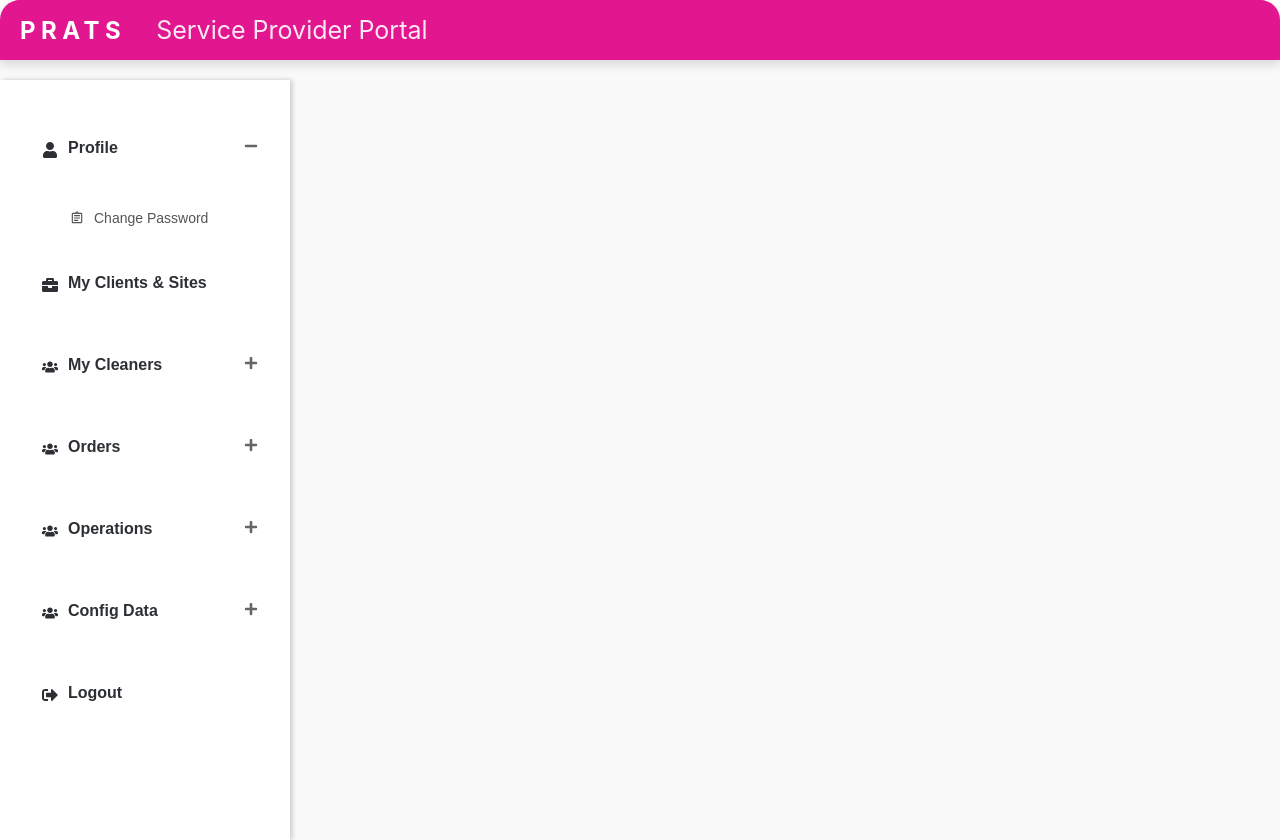
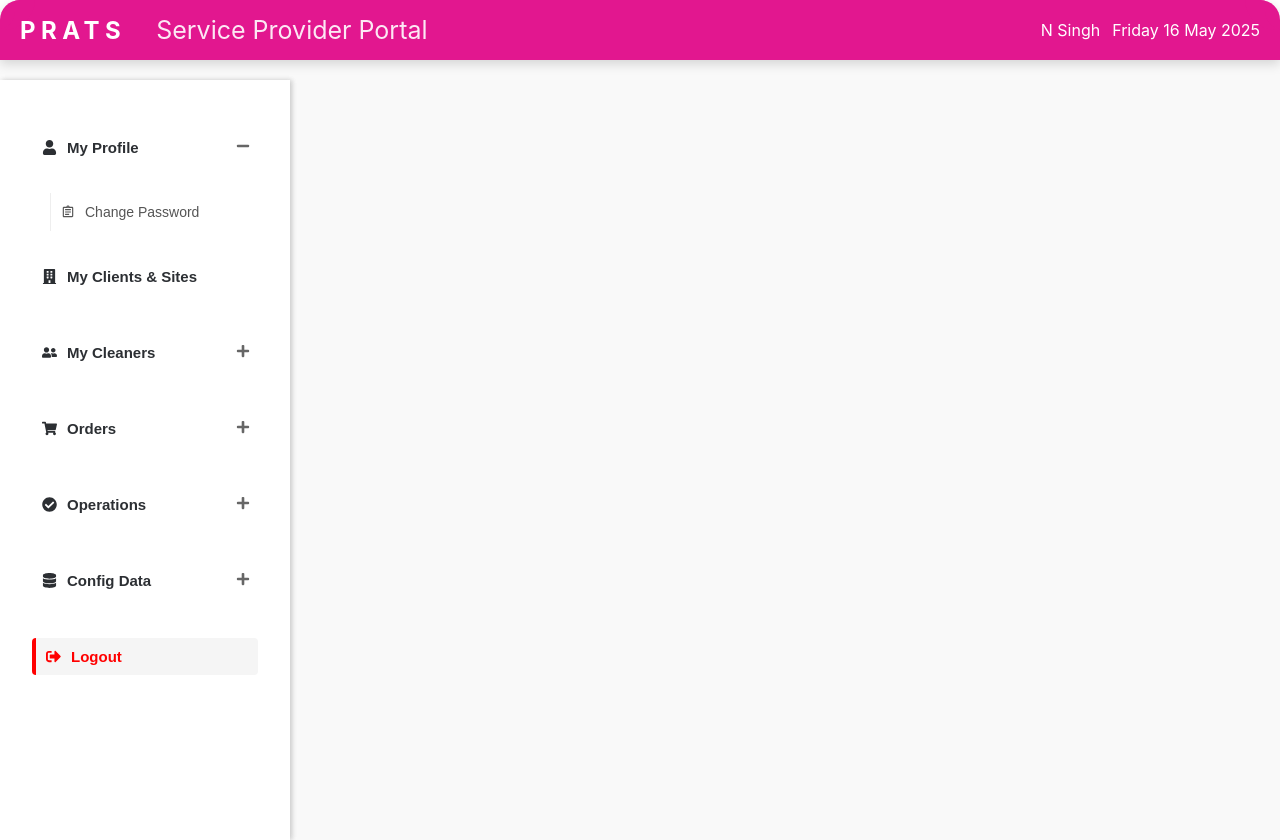
Before and after one commit to aarushigoel24/vivid, a React (Vite) app in the folder frontend/: page /layout/Logout in a window 1280 px wide. Both pictures are taken after a click on the label 251 px from the left and 147 px from the top of the page. Built offline with nearby package versions, Linux system fonts and the light colour scheme.

Commit message:
Commit Changes Astha

```diff
--- a/frontend/src/Cleaners/PeopleIdPage.css
+++ b/frontend/src/Cleaners/PeopleIdPage.css
@@ -98,7 +98,7 @@ label.viewherder1 {
 label {
     display: inline-block;
     max-width: 100%;
-    margin-bottom: 5px;
+
     font-weight: bold;
 
 }
--- a/frontend/src/MyClients&Sites/MyClients&SitesV1.tsx
+++ b/frontend/src/MyClients&Sites/MyClients&SitesV1.tsx
@@ -56,7 +56,7 @@ const [selectedState, setselectedState] = useState("");
                 email: item.manager_email,
               },
               cleaners: [],
-              schedule: item.schedule || [0, 0, 0, 2, 0, 0, 4], // fallback
+              schedule: item.schedule || [1.5, 2, 0.7, 2, 0.3, 0.8, 4], // fallback
             };
           }
 
--- a/frontend/src/Orders/header.css
+++ b/frontend/src/Orders/header.css
@@ -12,6 +12,17 @@
     box-shadow: 0 4px 12px rgba(0,0,0,0.15);
     overflow: hidden;
 }
+.header-right {
+  margin-left: auto;
+  display: flex;
+  align-items: center;
+  gap: 12px; /* Adjust space between elements */
+  font-size: 16px;
+
+  white-space: nowrap;
+  color: white;
+}
+
 
 .mheader > div {
     display: flex;
--- a/frontend/src/Orders/header.tsx
+++ b/frontend/src/Orders/header.tsx
@@ -1,15 +1,29 @@
-// src/components/PinkHeader.tsx
 import React from 'react';
-import './Header.css'; // We'll create this
+import './Header.css';
 
 const MainHeader = () => {
+  const currentDate = new Date();
+  const options: Intl.DateTimeFormatOptions = {
+    weekday: 'long',
+    year: 'numeric',
+    month: 'long',
+    day: 'numeric'
+  };
+  const formattedDate = currentDate.toLocaleDateString('en-US', options);
+
   return (
     <header className="mheader">
-    <div className="header-content">
-      <h1>PRATS</h1>
-      <h2>Service Provider Portal</h2>
-    </div>
-  </header>
+      <div className="header-content">
+        <h1>PRATS</h1>
+        <h2>Service Provider Portal</h2>
+        <div className="header-right">
+  <span className="user-name">N Singh</span>
+
+  <span className="date">Friday 16 May 2025</span>
+</div>
+
+      </div>
+    </header>
   );
 };
 
--- a/frontend/src/sidebar/Sidebar.css
+++ b/frontend/src/sidebar/Sidebar.css
@@ -8,6 +8,22 @@
     font-family: Arial, sans-serif;
     box-shadow: 2px 0 5px rgba(0, 0, 0, 0.1);
     top: 60px;
+}
+
+/* Main menu active link - applies when main item or any subitem is active */
+.sidebar-link.active {
+    color: red;
+    font-weight: bold;
+    background-color: #f5f5f5;
+    border-left: 4px solid red;
+}
+
+/* Submenu active link */
+.submenu-link.active {
+    font-weight: bold;
+    color: orange;
+    background-color: #fdf3e7;
+    border-left: 4px solid orange;
 }
 
 /* Sidebar Title */
@@ -31,7 +47,7 @@ ul {
     align-items: center;
     justify-content: space-between;
     padding: 12px;
-    font-size: 16px;
+    font-size: 15px;
     font-weight: bold;
     cursor: pointer;
     color: #333;
@@ -52,11 +68,13 @@ ul {
     gap: 10px;
     font-weight: bold;
     transition: color 0.3s ease-in-out;
+    width: 100%;
+    padding: 8px 0;
 }
 
 /* Hover Effect */
-.sidebar-link:hover {
-    color: red;
+.sidebar-link:hover:not(.active) {
+    color: #666;
 }
 
 /* Toggle Icons */
@@ -65,6 +83,7 @@ ul {
     cursor: pointer;
     color: #666;
     transition: color 0.3s ease-in-out;
+    padding: 8px;
 }
 
 .toggle-icon:hover {
@@ -74,7 +93,8 @@ ul {
 /* Submenu Styling */
 .sidebar-submenu {
     padding-left: 20px;
-    margin-left: 10px;
+    margin-left: 30px;
+    border-left: 1px solid #eee;
 }
 
 .sidebar-submenu li {
@@ -88,15 +108,13 @@ ul {
     display: flex;
     align-items: center;
     gap: 10px;
-    padding: 5px 40px;
+    padding: 5px 10px;
     font-size: 14px;
-    transition: color 0.3s ease-in-out;
+    transition: all 0.3s ease-in-out;
+    border-radius: 4px;
 }
 
-/* Active submenu link */
-.submenu-link.active {
-    font-weight: bold;
-    color: orange;
+.submenu-link:hover:not(.active) {
+    background-color: #f5f5f5;
+    color: #333;
 }
-
-/* Hover Effect */
--- a/frontend/src/sidebar/Sidebar.tsx
+++ b/frontend/src/sidebar/Sidebar.tsx
@@ -1,9 +1,9 @@
 import React, { useState } from "react";
-import { NavLink } from "react-router-dom";
-import { FaChartBar, FaUser, FaUsers, FaBriefcase, FaSignOutAlt, FaPlus, FaMinus } from "react-icons/fa";
-import { MdWork, MdOutlineAssignment } from "react-icons/md"; // Extra icons
+import { NavLink, useLocation } from "react-router-dom";
+import { FaChartBar, FaUser, FaUsers, FaBriefcase, FaSignOutAlt, FaPlus, FaMinus, FaBuilding, FaUserFriends, FaShoppingCart, FaCheckCircle, FaDatabase } from "react-icons/fa";
+import { MdWork, MdOutlineAssignment } from "react-icons/md";
 import "./Sidebar.css";
-import { JSX } from "react";
+import { JSX } from "react/jsx-runtime";
 
 // Define the structure of a menu item
 interface SubMenuItem {
@@ -22,6 +22,7 @@ interface MenuItem {
 
 const Sidebar: React.FC = () => {
   const [expanded, setExpanded] = useState<{ [key: string]: boolean }>({});
+  const location = useLocation();
 
   const toggleSection = (section: string) => {
     setExpanded((prev) => ({
@@ -30,27 +31,59 @@ const Sidebar: React.FC = () => {
     }));
   };
 
+  // Function to check if any submenu item is active
+  const isSubmenuActive = (subItems: SubMenuItem[] | undefined) => {
+    if (!subItems) return false;
+    return subItems.some(subItem => location.pathname === subItem.path);
+  };
+
   const menuItems: MenuItem[] = [
-
-    { label: "Profile", path: "/layout/profile", icon: <FaUser />, hasSubmenu: true, subItems: [
+    {
+      label: "My Profile",
+      path: "/layout/profile",
+      icon: <FaUser />,
+      hasSubmenu: true,
+      subItems: [
         { label: "Change Password", path: "/layout/ChangePassword", icon: <MdOutlineAssignment /> },
-    ]},
-    { label: "My Clients & Sites", path: "/layout/MyClients&SitesV1", icon: <FaBriefcase />, hasSubmenu: false },
-    { label: "My Cleaners", path: "/layout/MyCleaners", icon: <FaUsers />, hasSubmenu: true, subItems: [
+      ]
+    },
+    {
+      label: "My Clients & Sites",
+      path: "/layout/MyClients&SitesV1",
+      icon: <FaBuilding />,
+      hasSubmenu: false
+    },
+    {
+      label: "My Cleaners",
+      path: "/layout/MyCleaners",
+      icon: <FaUserFriends />,
+      hasSubmenu: true,
+      subItems: [
         { label: "Cleaner Admin", path: "/layout/CleanerAdminV1", icon: <MdWork /> },
         { label: "Cleaner Certificates", path: "/layout/CleanerCertificateV1", icon: <MdWork /> },
         { label: "Cleaner Induction", path: "/layout/CleanerInductionV1", icon: <MdWork /> },
-
-    ]},
-    { label: "Orders", path: "/layout/Orders", icon: <FaUsers />, hasSubmenu: true, subItems: [
+      ]
+    },
+    {
+      label: "Orders",
+      path: "/layout/Orders",
+      icon: <FaShoppingCart />,
+      hasSubmenu: true,
+      subItems: [
         { label: "Periodical Work Orders", path: "/layout/PeriodicalWorkOrdersV1" },
         { label: "Complaint Work Orders", path: "/layout/ComplaintWorkOrdersV1" },
         { label: "All Work Orders", path: "/layout/AllWorkOrdersV1" },
         { label: "Work Order Dashboard", path: "/layout/WorkOrderDashboard" },
-    ]},
-    { label: "Operations", path: "/layout/Operations", icon: <FaUsers />, hasSubmenu: true, subItems: [
+      ]
+    },
+    {
+      label: "Operations",
+      path: "/layout/Operations",
+      icon: <FaCheckCircle />,
+      hasSubmenu: true,
+      subItems: [
         { label: "CleanTrak Real-time Data V2", path: "/layout/CleanTrakRealtimeDataV2", icon: <MdWork /> },
-        { label: "Time On Site V1", path: "/layout/ComplaintWorkOrdersV1", icon: <MdOutlineAssignment /> },
+        { label: "Time On Site V1", path: "/layout/TimeOnSiteV1", icon: <MdOutlineAssignment /> },
         { label: "Time On Site Progress", path: "/layout/TimeOnSiteProgress", icon: <MdOutlineAssignment /> },
         { label: "Daily Clean Report V1", path: "/layout/DailyCleanReportV1", icon: <MdOutlineAssignment /> },
         { label: "Operations KPI V1", path: "/layout/OperationsKPIV1", icon: <MdOutlineAssignment /> },
@@ -59,28 +92,48 @@ const Sidebar: React.FC = () => {
         { label: "Sub-site Clean Template", path: "/layout/SubSiteCleanTemplate", icon: <MdOutlineAssignment /> },
         { label: "Sub-site Daily Clean Shift", path: "/layout/SubSiteDailyCleanShift", icon: <MdOutlineAssignment /> },
         { label: "Sub-site Daily Clean Data", path: "/layout/SubSiteDailyCleanDataPage", icon: <MdOutlineAssignment /> },
-    ]},
-    { label: "Config Data", path: "/layout/ConfigData", icon: <FaUsers />, hasSubmenu: true, subItems: [
+      ]
+    },
+    {
+      label: "Config Data",
+      path: "/layout/ConfigData",
+      icon: <FaDatabase />,
+      hasSubmenu: true,
+      subItems: [
         { label: "Client Site Data", path: "/layout/ConfigSiteClientData" },
         { label: "Configure Cleaners", path: "/layout/CleanersListPage" },
-
         { label: "Create New Workorder", path: "/layout/Createworkorderpage" },
         { label: "Change Cleaner", path: "/layout/ChangeCleaner"},
         { label: "Create Schedule", path: "/layout/AddScheduleForm"},
-  ]},
-    { label: "Logout", path: "/layout/Logout", icon: <FaSignOutAlt />, hasSubmenu: false },
+      ]
+    },
+    {
+      label: "Logout",
+      path: "/layout/Logout",
+      icon: <FaSignOutAlt />,
+      hasSubmenu: false
+    },
   ];
 
   return (
     <div className="sidebar">
       <h2 className="sidebar-title"></h2>
       <ul>
-        {menuItems.map((item, index) => (
+        {menuItems.map((item, index) => {
+          const submenuActive = isSubmenuActive(item.subItems);
+          return (
             <li key={index}>
               <div className={`sidebar-header ${expanded[item.label] ? "active" : ""}`}>
-              <NavLink to={item.path} className="sidebar-link">
+                <div style={{ display: "flex", alignItems: "center", gap: "10px", flexGrow: 1 }}>
+                  <NavLink
+                    to={item.path}
+                    className={({ isActive }) =>
+                      `sidebar-link ${isActive || submenuActive ? "active" : ""}`
+                    }
+                  >
                     {item.icon} <label>{item.label}</label>
                   </NavLink>
+                </div>
                 {item.hasSubmenu && (
                   <label
                     className="toggle-icon"
@@ -97,7 +150,12 @@ const Sidebar: React.FC = () => {
                 <ul className="sidebar-submenu">
                   {item.subItems?.map((subItem, subIndex) => (
                     <li key={subIndex}>
-                    <NavLink to={subItem.path} className="submenu-link">
+                      <NavLink
+                        to={subItem.path}
+                        className={({ isActive }) =>
+                          `submenu-link ${isActive ? 'active' : ''}`
+                        }
+                      >
                         {subItem.icon} {subItem.label}
                       </NavLink>
                     </li>
@@ -105,7 +163,8 @@ const Sidebar: React.FC = () => {
                 </ul>
               )}
             </li>
-        ))}
+          );
+        })}
       </ul>
     </div>
   );
--- a/frontend/src/sidebar/SidebarLayout.css
+++ b/frontend/src/sidebar/SidebarLayout.css
@@ -17,7 +17,7 @@
     left: 0;
     top: 80px; /* Start below header */
     padding: 20px;
-    overflow-y: auto;
+
     scrollbar-width: thin;
     scrollbar-color: #aaa #f0f0f0;
     box-shadow: 2px 0 5px rgba(0,0,0,0.1);
@@ -42,7 +42,7 @@
 .sidebar-link {
     text-decoration: none;
     color: #2c2f33;
-    font-size: 16px;
+    font-size: 15px;
     display: flex;
     align-items: center;
     gap: 10px;
```
Also changed, not shown: frontend/src/Cleaners/CleanerCertificateV1.tsx (+9 -1 lines), 1 other file (tests, documents, lock files or other folders). Lines whose indentation alone changed are shown as unchanged.
